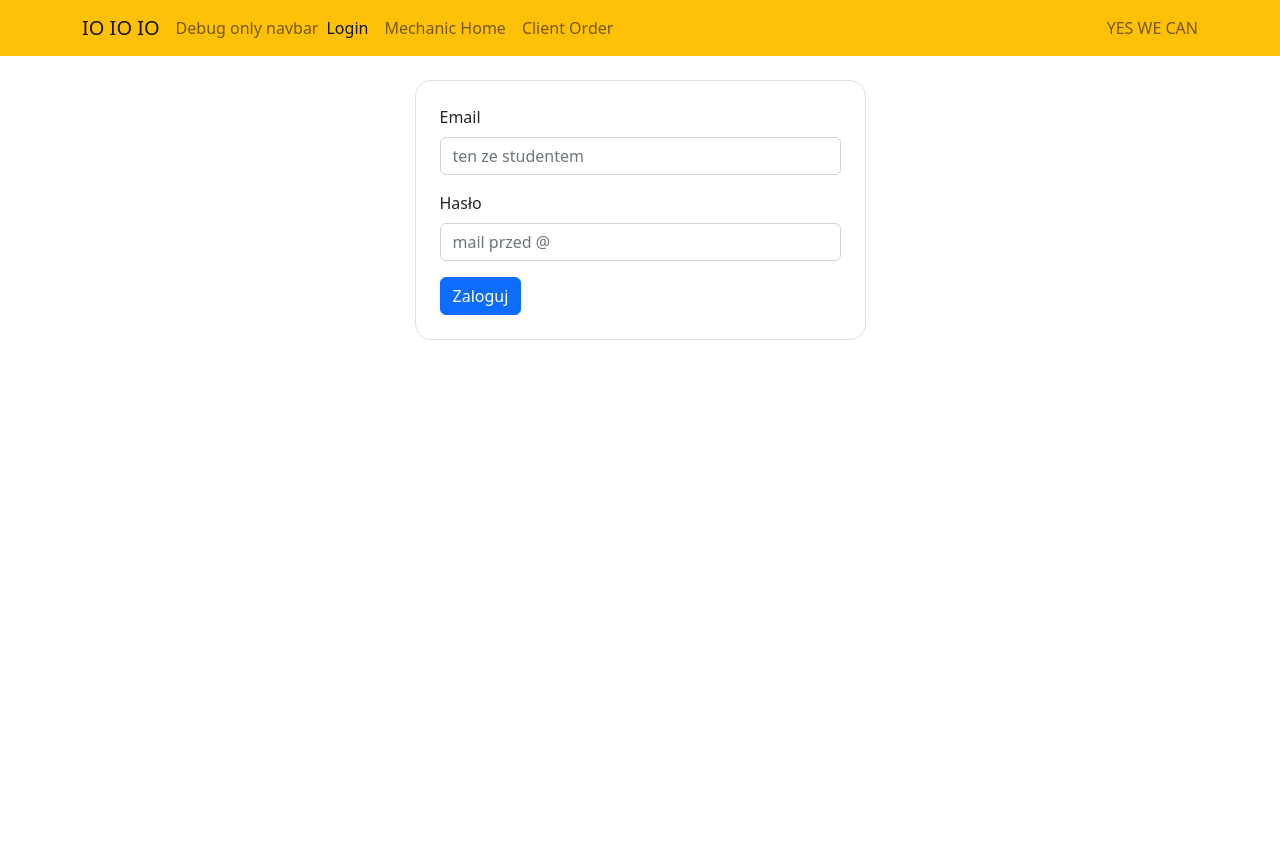
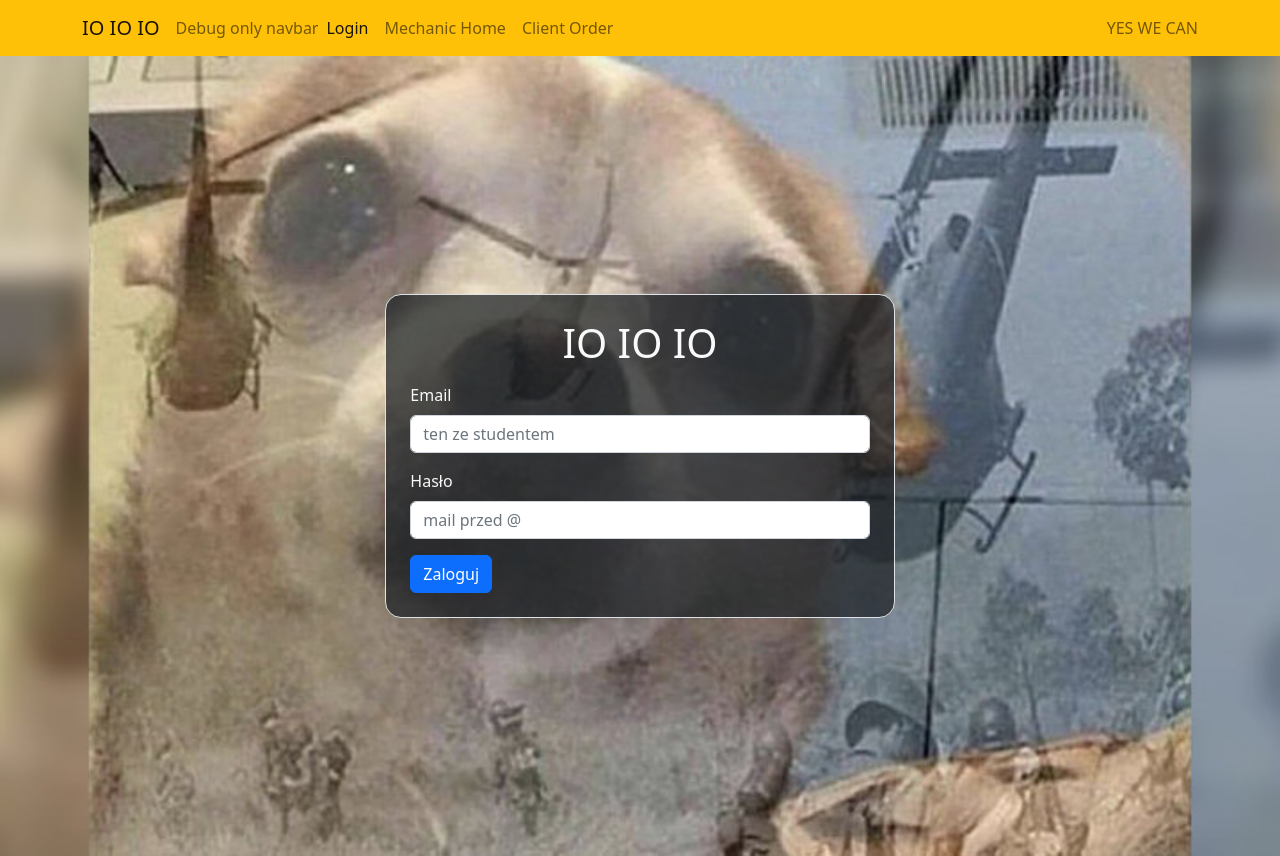
Before and after one commit to kappa243/io-agh, a React (Create React App) app: page /login in a window 1280 px wide. Before the commit the page ends 800 px from the top, so only its background shows below. Built offline with nearby package versions, Linux system fonts and the light colour scheme; no server answers.

Commit message:
improve login page

```diff
--- a/src/LoginPage.js
+++ b/src/LoginPage.js
@@ -24,10 +24,16 @@ const LoginPage = () => {
   }, []);
 
   return (
-    <Container>
-      <Row className="justify-content-center">
+    <Container fluid style={{
+      backgroundImage: "url(/bg.jpg)",
+      backgroundRepeat: "no-repeat",
+      backgroundPosition: "center",
+      backgroundSize: "cover" }}>
+      <Row className="vh-100 justify-content-center align-items-center">
         <Col md="8" lg="6" xl="5" xxl="4">
-          <Form className="mt-4 border p-4 rounded-4 opacity-2" onSubmit={onSubmit}>
+          <Form className="text-light bg-dark border p-4 rounded-4 bg-opacity-75" onSubmit={onSubmit}>
+            <h1 className="mb-3 text-center">IO IO IO</h1>
+
             <Form.Group className="mb-3" controlId="formBasicEmail">
               <Form.Label>Email</Form.Label>
               <Form.Control type="email" placeholder="ten ze studentem" />
```
Also changed, not shown: public/bg.jpg (added).
